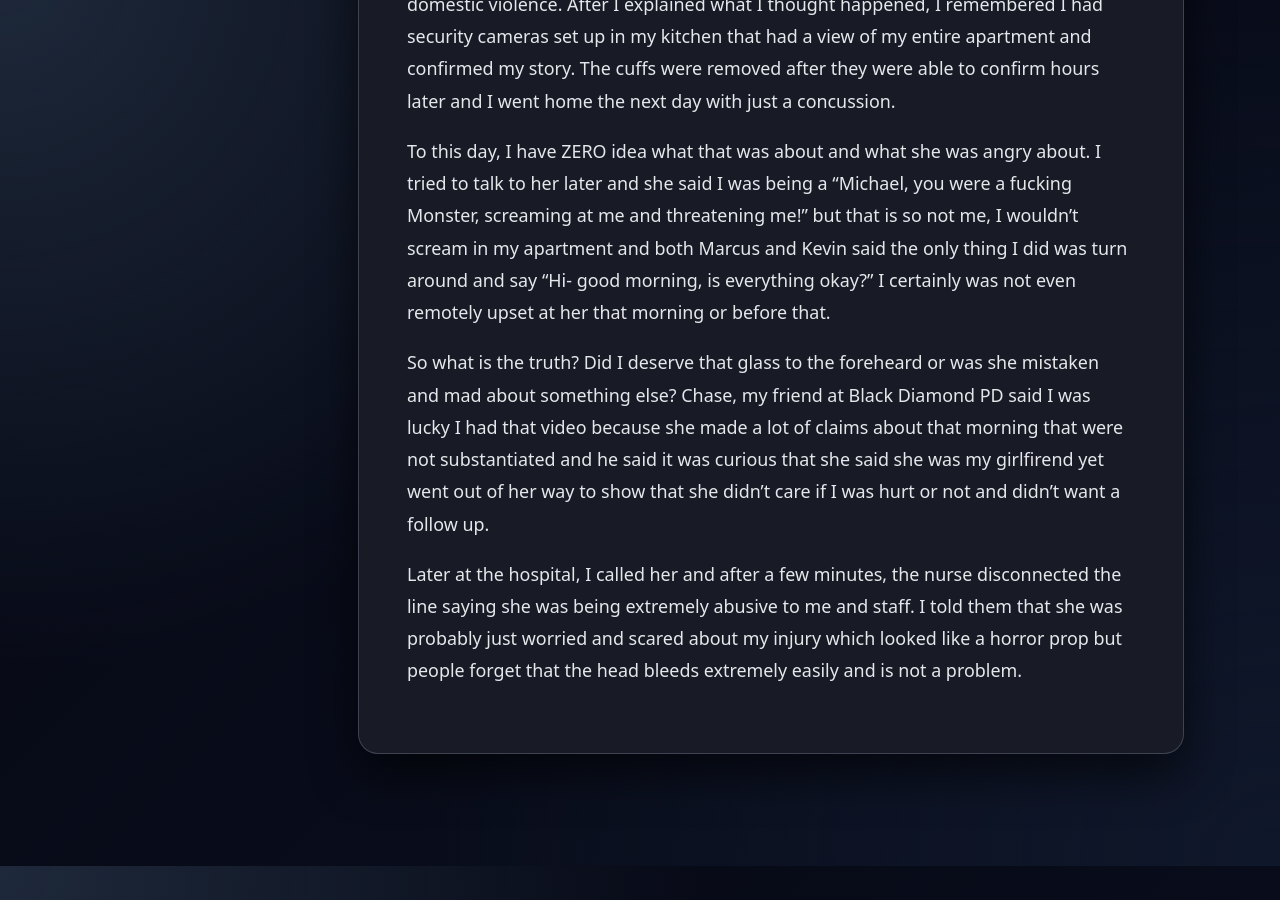
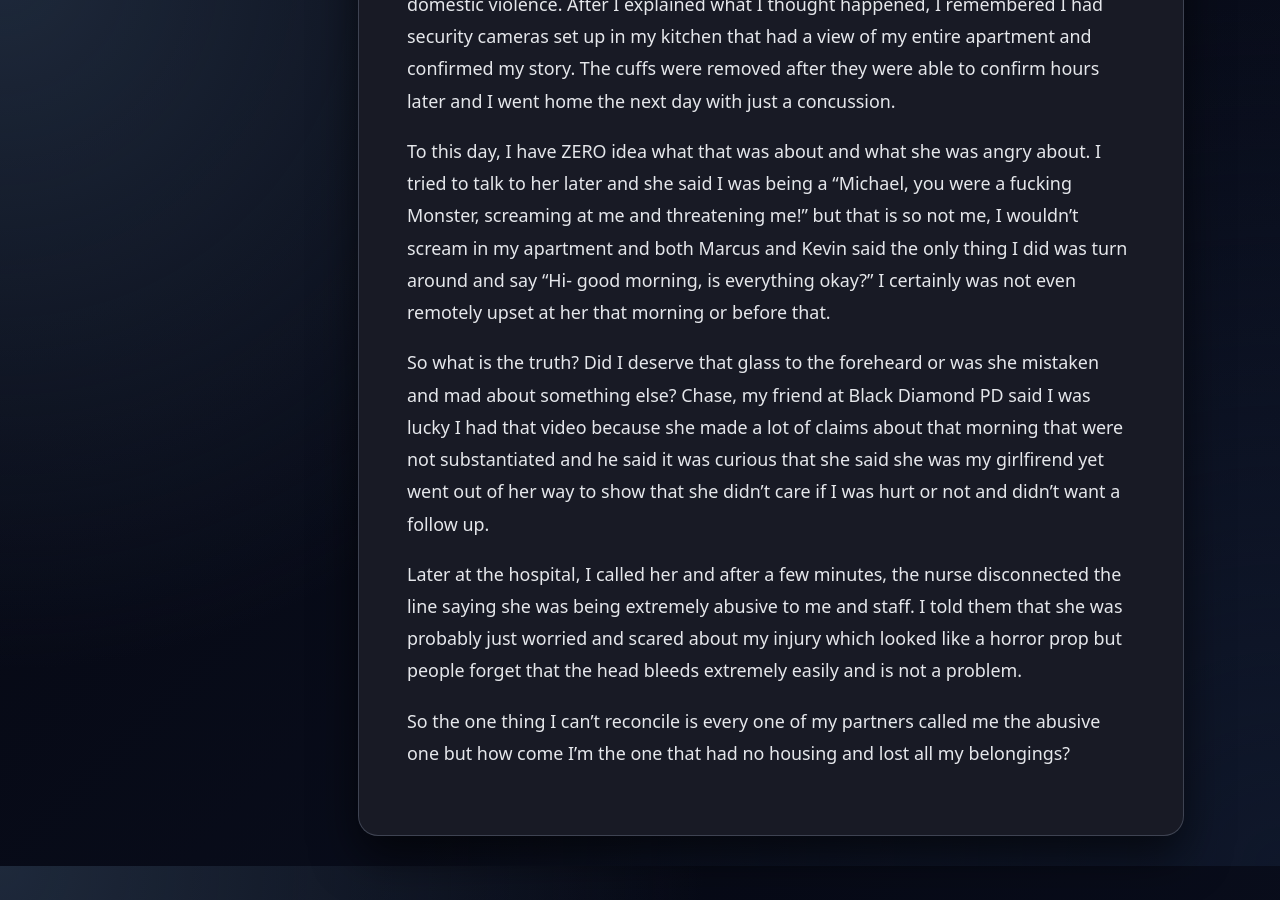
Before and after one commit to mbuckingham74/gigamike, a Jekyll site: the page built from _posts/2025-11-13-the-one-thing-i-cant-reconcile.md, in a window 1280 px wide and 900 px high, scrolled down 934 px. Built offline with Jekyll 4.4.1, drawn with Linux system fonts in a browser that asks for light colours.

Commit message:
Edited Reconcile

```diff
--- a/_posts/2025-11-13-the-one-thing-i-cant-reconcile.md
+++ b/_posts/2025-11-13-the-one-thing-i-cant-reconcile.md
@@ -15,3 +15,5 @@ To this day, I have ZERO idea what that was about and what she was angry about.
 So what is the truth? Did I deserve that glass to the foreheard or was she mistaken and mad about something else? Chase, my friend at Black Diamond PD said I was lucky I had that video because she made a lot of claims about that morning that were not substantiated and he said it was curious that she said she was my girlfirend yet went out of her way to show that she didn't care if I was hurt or not and didn't want a follow up.
 
 Later at the hospital, I called her and after a few minutes, the nurse disconnected the line saying she was being extremely abusive to me and staff. I told them that she was probably just worried and scared about my injury which looked like a horror prop but people forget that the head bleeds extremely easily and is not a problem.
+
+So the one thing I can't reconcile is every one of my partners called me the abusive one but how come I'm the one that had no housing and lost all my belongings?
```
